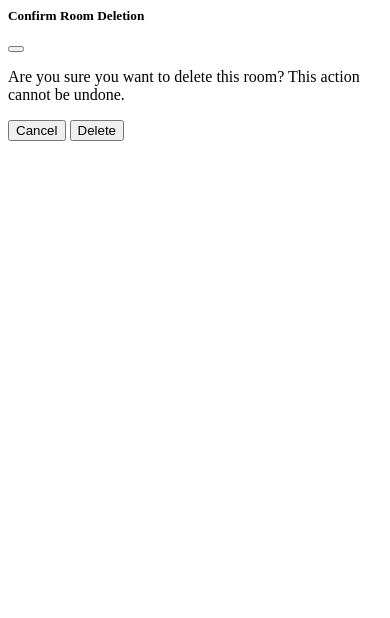
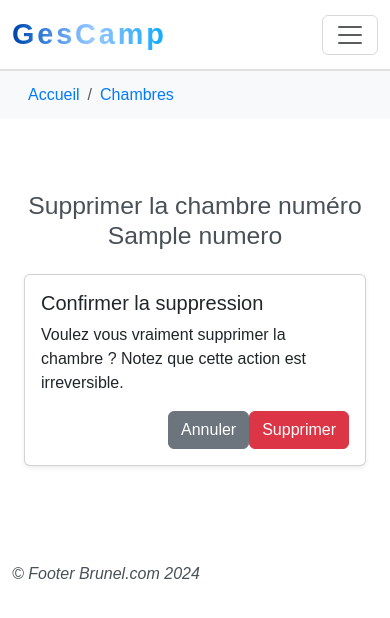
Before and after one commit to brunel-com/gescamp, a CodeIgniter 4 app: the page made by app/Views/chambres/delete.php in a window 390 px wide. Shown: the top 618 px of the page. Run offline with PHP 8.4 and a stand-in for CodeIgniter, Linux system fonts and the light colour scheme; the template is opened without the code that fills it: most values are stand-ins (such as "Sample title", 1, 10 or a date in 2020); some libraries are stand-ins or nearby versions.

Commit message:
added delete feature

```diff
--- a/app/Views/chambres/delete.php
+++ b/app/Views/chambres/delete.php
@@ -1,18 +1,40 @@
+<?= $this->extend('layouts/app_layout') ?>
+
+<?= $this->section('content') ?>
+
+<div class="container py-5">
+  <h2 class="text-center mb-4">Supprimer la chambre numéro <?= esc($obj['numero']) ?></h2>
+  <div class="col-md-5">
+    <div class="card shadow-sm">
+      <form action="/chambres/delete" method="post" class="card-body">
+        <h5 class="card-title">Confirmer la suppression</h5>
+        <p class="card-text">Voulez vous vraiment supprimer la chambre ? Notez que cette action est irreversible.</p>
+        <div class="d-flex justify-content-end">
+          <a href="/chambres" class="btn btn-secondary">Annuler</a>
+          <button type="submit" class="btn btn-danger">Supprimer</button>
+        </div>
+      </form>
+    </div>
+  </div>
+</div>
+
 <!-- Delete Room Modal -->
-<div class="modal fade" id="deleteRoomModal" tabindex="-1" aria-labelledby="deleteRoomModalLabel" aria-hidden="true">
+<!-- <div class="modal fade" id="deleteRoomModal" tabindex="-1" aria-labelledby="deleteRoomModalLabel" aria-hidden="true">
   <div class="modal-dialog">
-    <div class="modal-content">
+    <form action="/chambres/delete" method="post" class="modal-content">
       <div class="modal-header">
-        <h5 class="modal-title" id="deleteRoomModalLabel">Confirm Room Deletion</h5>
+        <h5 class="modal-title" id="deleteRoomModalLabel">Confirmer la suppression</h5>
         <button type="button" class="btn-close" data-bs-dismiss="modal" aria-label="Close"></button>
       </div>
       <div class="modal-body">
-        <p>Are you sure you want to delete this room? This action cannot be undone.</p>
+        <p>Voulez vous vraiment supprimer la chambre ? Notez que cette action est irreversible.</p>
+        <input type="hidden" name="id" value="6">
       </div>
       <div class="modal-footer">
-        <button type="button" class="btn btn-secondary" data-bs-dismiss="modal">Cancel</button>
-        <button type="button" class="btn btn-danger" id="confirmDeleteBtn">Delete</button>
+        <button type="button" class="btn btn-secondary" data-bs-dismiss="modal">Annuler</button>
+        <button type="submit" class="btn btn-danger" id="confirmDeleteBtn">Supprimer</button>
       </div>
-    </div>
+    </form>
   </div>
-</div>
+</div> -->
+<?= $this->endSection() ?>
```
Also changed, not shown: app/Config/Routes.php (+5 -3 lines), app/Controllers/ChambreController.php (+30 -8 lines), app/Views/chambres/index.php (+3 -28 lines).
